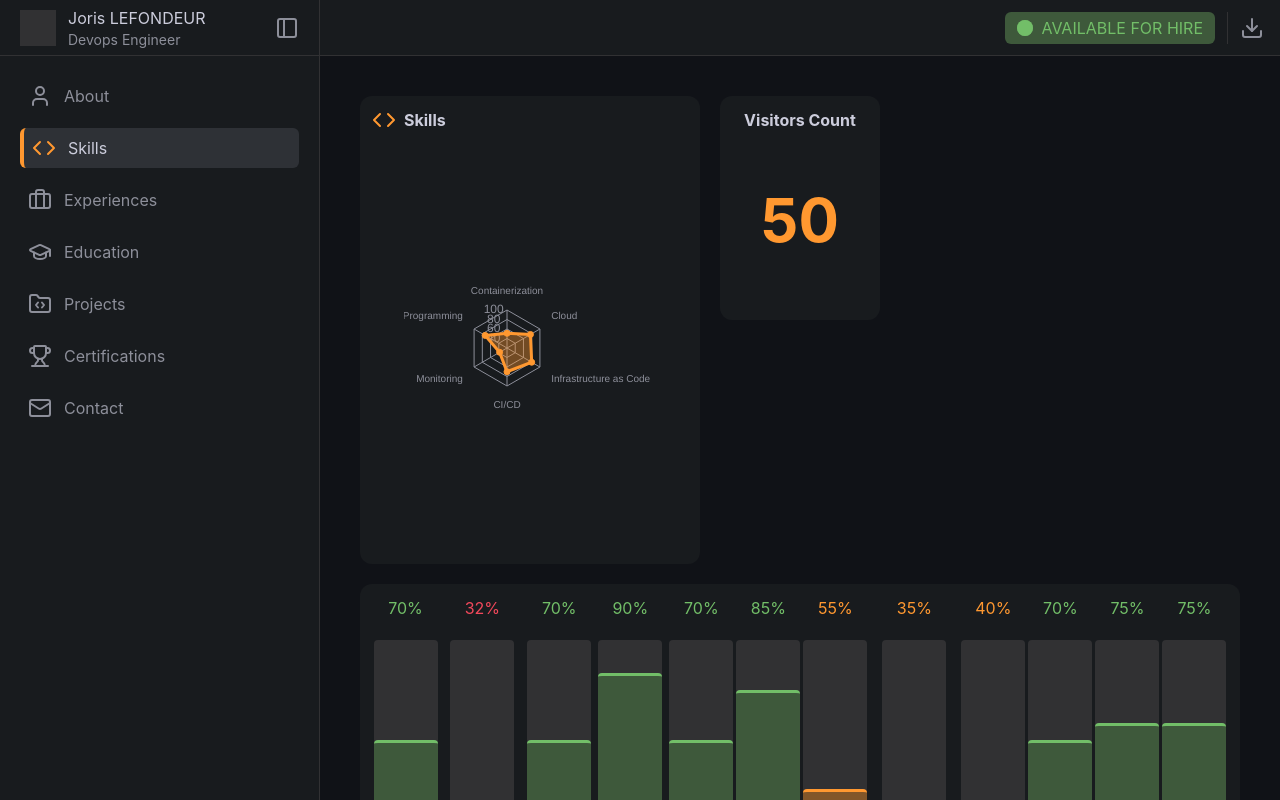
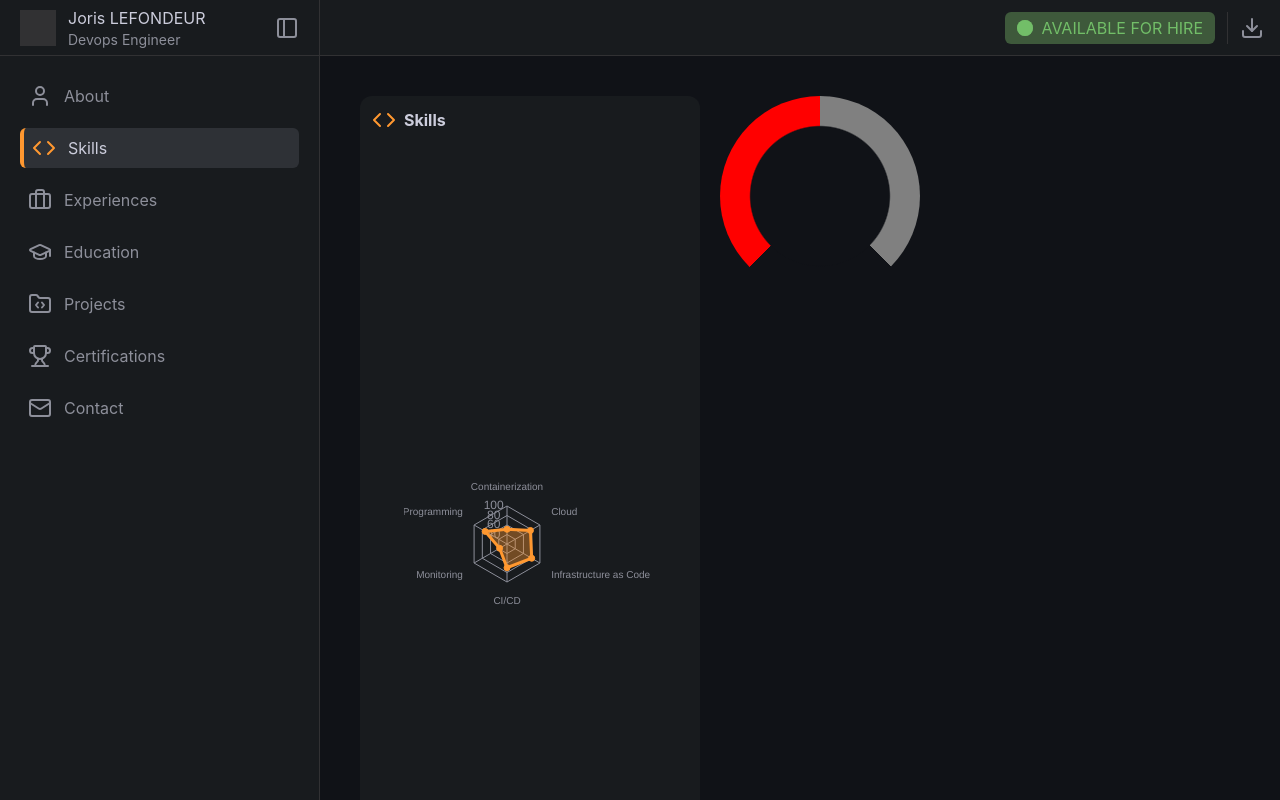
Before and after one commit to jlefonde/portfolio-frontend, a Vue app: page /skills in a window 1280 px wide. Built offline with nearby package versions, Linux system fonts and the light colour scheme.

Commit message:
Added Gauge component

```diff
--- /dev/null
+++ b/src/components/Gauge.vue
@@ -0,0 +1,29 @@
+<script setup lang="ts">
+defineProps<{
+  value: number;
+}>();
+</script>
+
+<template>
+  <div class="gauge" style="--value: 0.5"></div>
+  <!-- <div class="size-64 border-[calc]" style="--value: 0.5"></div> -->
+</template>
+
+<style scoped>
+.gauge {
+  --size: 200px;
+  width: var(--size);
+  height: var(--size);
+  border-radius: 100%;
+  background:
+    radial-gradient(var(--color-base-350) 49%, transparent 50%),
+    conic-gradient(
+      from -135deg,
+      red calc(270deg * var(--value)),
+      grey calc(270deg * var(--value)) 270deg,
+      transparent 270deg 100%
+    );
+  text-align: center;
+  line-height: var(--size);
+}
+</style>
--- a/src/views/Skills.vue
+++ b/src/views/Skills.vue
@@ -1,5 +1,5 @@
 <script setup lang="ts">
-import Stat from "../components/Stat.vue";
+import Gauge from "../components/Gauge.vue";
 import Title from "../components/Title.vue";
 import VerticalBarChart from "../components/VerticalBarChart.vue";
 import { routes } from "../router/routes";
@@ -96,7 +96,7 @@ ChartJS.register(RadialLinearScale, PointElement, LineElement, Filler, Tooltip);
         </div>
       </div>
     </div>
-    <Stat class="col-start-3 row-span-2 min-h-56" name="Visitors Count" value="50" color="orange-light" />
+    <Gauge :value="0.8" />
     <div class="card col-span-full row-span-4 row-start-5">
       <VerticalBarChart :bars="skillBarChart" />
     </div>
```
